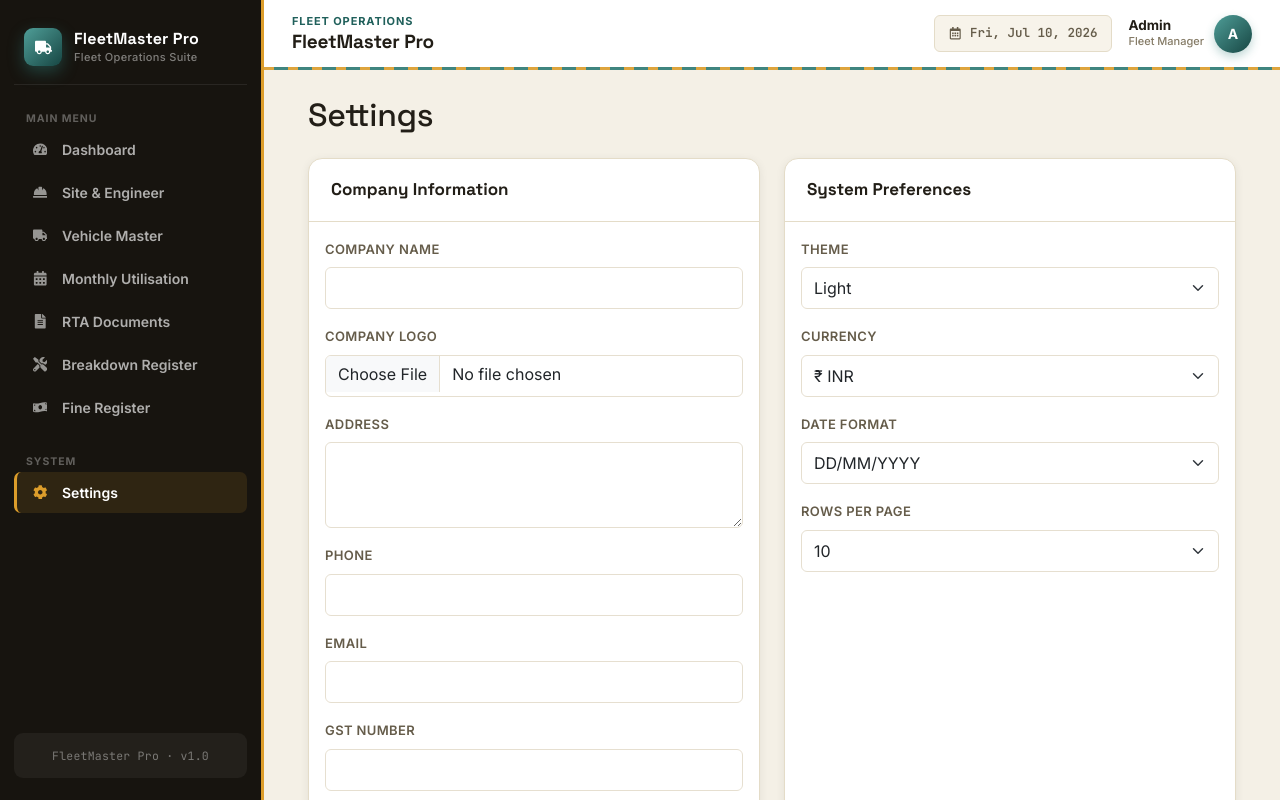
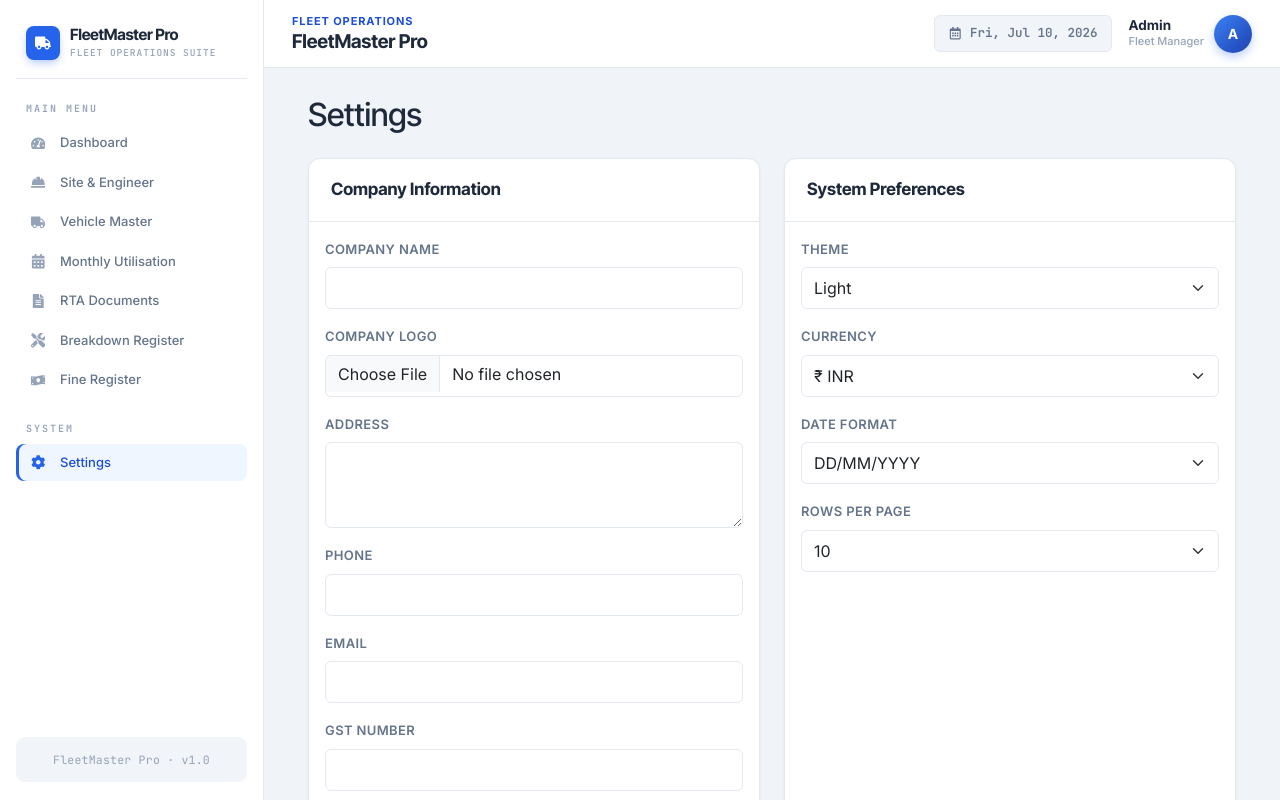
Before and after one commit to fleetmaster2026/FleetMaster, a React (Vite) app: page /settings in a window 1280 px wide. Built offline with nearby package versions, Linux system fonts and the light colour scheme; no server answers.

Commit message:
Update styles: index.html, index.css, layout.css, shared.css

```diff
--- a/index.html
+++ b/index.html
@@ -6,7 +6,7 @@
     <meta name="viewport" content="width=device-width, initial-scale=1.0" />
     <link rel="preconnect" href="https://fonts.googleapis.com" />
     <link rel="preconnect" href="https://fonts.gstatic.com" crossorigin />
-    <link href="https://fonts.googleapis.com/css2?family=Space+Grotesk:wght@500;600;700&family=Inter:wght@400;500;600;700&family=JetBrains+Mono:wght@400;500;600&display=swap" rel="stylesheet" />
+    <link href="https://fonts.googleapis.com/css2?family=Inter:wght@400;500;600;700&family=Inter+Tight:wght@500;600;700&family=JetBrains+Mono:wght@400;500;600&display=swap" rel="stylesheet" />
     <title>FleetMaster Pro</title>
   </head>
   <body>
--- a/src/index.css
+++ b/src/index.css
@@ -1,87 +1,92 @@
 /* =========================================================
    FleetMaster Design Tokens
-   "Operations console" identity: warm charcoal neutrals,
-   a steel-teal brand color (instrumentation, not another
-   indigo SaaS gradient), and amber reserved for caution /
-   the sidebar's signature accent stripe.
+   Restyled to match the Adminator 2026 admin dashboard
+   template (MIT licensed, github.com/puikinsh/Adminator-
+   admin-dashboard) - same variable names as before so every
+   component that already consumes them just picks up the
+   new values automatically.
 ========================================================= */
 
 :root{
 
-    /* Brand - steel teal */
-    --brand-50:#eaf5f4;
-    --brand-100:#cfe8e6;
-    --brand-400:#4f9e98;
-    --brand-500:#2c7a75;
-    --brand-600:#20605b;
-    --brand-700:#174643;
-    --brand-900:#0c2a28;
+    /* Brand - Adminator blue */
+    --brand-50:#EFF6FF;
+    --brand-100:#DBEAFE;
+    --brand-400:#3B82F6;
+    --brand-500:#2563EB;
+    --brand-600:#1D4ED8;
+    --brand-700:#1E40AF;
+    --brand-900:#1E3A8A;
 
-    /* Signature accent - caution amber, used sparingly */
-    --accent-amber:#dc9d2b;
-    --accent-amber-deep:#a86c14;
+    /* Signature accent - kept for anything still referencing it,
+       mapped to Adminator's orange */
+    --accent-amber:#F97316;
+    --accent-amber-deep:#C2410C;
 
-    /* Ink - warm charcoal, not cool slate */
-    --ink-950:#17140f;
-    --ink-900:#221e17;
-    --ink-800:#342f26;
-    --ink-700:#4b4436;
-    --ink-600:#655c4a;
-    --ink-500:#847a65;
-    --ink-400:#a89c85;
-    --ink-200:#e6dfd0;
-    --ink-100:#efe9db;
-    --ink-50:#f7f3ea;
+    /* Ink - Adminator's slate text/background scale */
+    --ink-950:#0B1120;
+    --ink-900:#1E293B;
+    --ink-800:#293548;
+    --ink-700:#475569;
+    --ink-600:#64748B;
+    --ink-500:#94A3B8;
+    --ink-400:#B0BAC9;
+    --ink-200:#E4E8EF;
+    --ink-100:#EEF1F5;
+    --ink-50:#F1F5F9;
 
     /* Status */
-    --success:#2f7d4f;
-    --success-bg:#e9f6ee;
-    --warning:#b5750f;
-    --warning-bg:#fbf1de;
-    --danger:#c1401f;
-    --danger-bg:#fbeae4;
-    --info:#3a6a94;
-    --info-bg:#eaf2f8;
-    --violet:#7a4f96;
-    --violet-bg:#f3edf7;
+    --success:#10B981;
+    --success-bg:#ECFDF5;
+    --warning:#F59E0B;
+    --warning-bg:#FFFBEB;
+    --danger:#EF4444;
+    --danger-bg:#FEF2F2;
+    --info:#0EA5E9;
+    --info-bg:#F0F9FF;
+    --violet:#8B5CF6;
+    --violet-bg:#F5F3FF;
 
     /* Surface */
-    --surface:#ffffff;
-    --surface-app:#f4f0e6;
-    --border-soft:#e4dcc8;
+    --surface:#FFFFFF;
+    --surface-app:#F0F4F8;
+    --border-soft:#E4E8EF;
 
-    /* Elevation - warm-tinted shadows to match the neutrals */
-    --shadow-xs:0 1px 2px rgba(23,20,15,.07);
-    --shadow-sm:0 2px 10px rgba(23,20,15,.07);
-    --shadow-md:0 10px 28px rgba(23,20,15,.10);
-    --shadow-lg:0 20px 46px rgba(23,20,15,.16);
-    --shadow-brand:0 10px 24px rgba(44,122,117,.28);
+    /* Elevation - Adminator's exact shadow values */
+    --shadow-xs:0 1px 2px 0 rgb(15 23 42 / 0.04);
+    --shadow-sm:0 1px 3px 0 rgb(15 23 42 / 0.06), 0 1px 2px -1px rgb(15 23 42 / 0.04);
+    --shadow-md:0 4px 6px -1px rgb(15 23 42 / 0.07), 0 2px 4px -2px rgb(15 23 42 / 0.05);
+    --shadow-lg:0 10px 15px -3px rgb(15 23 42 / 0.08), 0 4px 6px -4px rgb(15 23 42 / 0.05);
+    --shadow-brand:0 4px 10px -2px rgba(37,99,235,.40);
 
-    /* Radius - a touch more structured / less bubbly */
+    /* Radius */
     --r-sm:6px;
-    --r-md:10px;
-    --r-lg:14px;
-    --r-xl:18px;
+    --r-md:8px;
+    --r-lg:12px;
+    --r-xl:16px;
     --r-pill:999px;
 
-    /* Type */
+    /* Type - Inter + Inter Tight + JetBrains Mono, same as Adminator */
     --font-body:"Inter","Segoe UI",Tahoma,Geneva,Verdana,sans-serif;
-    --font-display:"Space Grotesk","Inter","Segoe UI",sans-serif;
+    --font-display:"Inter Tight","Inter","Segoe UI",sans-serif;
     --font-mono:"JetBrains Mono","SFMono-Regular",Consolas,"Liberation Mono",monospace;
 }
 
 body.dark{
 
-    --surface:#221e17;
-    --surface-app:#17140f;
-    --border-soft:#3a3327;
+    --surface:#141B2D;
+    --surface-app:#0B1120;
+    --border-soft:#222C42;
 
-    --ink-900:#f4efe3;
-    --ink-800:#e6dfd0;
-    --ink-700:#c9bea6;
-    --ink-600:#a89c85;
-    --ink-100:#2b2620;
-    --ink-50:#221e17;
+    --ink-900:#F1F5F9;
+    --ink-800:#E2E8F0;
+    --ink-700:#CBD5E1;
+    --ink-600:#94A3B8;
+    --ink-100:#1A2237;
+    --ink-50:#141B2D;
+
+    --brand-500:#60A5FA;
+    --brand-600:#3B82F6;
 
 }
 
@@ -159,11 +164,11 @@ h1,h2,h3,h4,h5,h6{
 .btn-primary{
     background:linear-gradient(135deg,var(--brand-500),var(--brand-700)) !important;
     border:none !important;
-    box-shadow:0 4px 12px rgba(44,122,117,.25);
+    box-shadow:0 4px 12px rgba(37,99,235,.25);
 }
 
 .btn-primary:hover{
-    box-shadow:0 6px 18px rgba(44,122,117,.35);
+    box-shadow:0 6px 18px rgba(37,99,235,.35);
 }
 
 /* =========================================================
@@ -184,7 +189,7 @@ textarea.form-control{
 .form-control:focus,
 .form-select:focus{
     border-color:var(--brand-500);
-    box-shadow:0 0 0 .18rem rgba(44,122,117,.18);
+    box-shadow:0 0 0 .18rem rgba(37,99,235,.18);
 }
 
 label{
--- a/src/layout.css
+++ b/src/layout.css
@@ -49,23 +49,26 @@ body,
 }
 
 /* =========================================================
-   Sidebar - "console rail": solid warm charcoal, active items
-   marked by a solid amber tab rather than a filled gradient
-   pill, echoing a rack of instrument switches.
+   Sidebar - matches Adminator's real shell: white surface,
+   thin border instead of a solid dark rail, and the active
+   item marked with a soft blue fill + inset left accent
+   (Adminator uses box-shadow: inset 3px 0 0 var(--primary)
+   rather than a visible border, so it stays crisp at any
+   zoom level).
 ========================================================= */
 
 .sidebar{
     width:264px;
     flex-shrink:0;
-    padding:22px 14px;
+    padding:22px 16px 18px;
     overflow-y:auto;
     overflow-x:hidden;
-    background:var(--ink-950);
-    color:#fff;
+    background:var(--surface);
+    color:var(--ink-800);
     display:flex;
     flex-direction:column;
-    gap:26px;
-    border-right:3px solid var(--accent-amber);
+    gap:22px;
+    border-right:1px solid var(--border-soft);
 }
 
 /* Logo / brand mark */
@@ -73,52 +76,55 @@ body,
 .sidebar-brand{
     display:flex;
     align-items:center;
-    gap:12px;
-    padding:6px 10px 18px;
-    border-bottom:1px solid rgba(255,255,255,.08);
+    gap:10px;
+    padding:4px 10px 18px;
+    border-bottom:1px solid var(--border-soft);
 }
 
 .sidebar-logo{
-    width:38px;
-    height:38px;
-    border-radius:9px;
-    background:linear-gradient(135deg,var(--brand-400),var(--brand-700));
+    width:34px;
+    height:34px;
+    border-radius:8px;
+    background:var(--brand-500);
     display:flex;
     align-items:center;
     justify-content:center;
-    font-size:17px;
+    font-size:16px;
     color:#fff;
-    box-shadow:0 6px 16px rgba(44,122,117,.45);
+    box-shadow:0 4px 10px -2px rgba(37,99,235,.40);
     flex-shrink:0;
 }
 
 .sidebar-title{
     font-family:var(--font-display);
-    font-size:16px;
+    font-size:15.5px;
     font-weight:700;
-    letter-spacing:.2px;
+    letter-spacing:-.02em;
     line-height:1.2;
-    color:#fff;
+    color:var(--ink-900);
 }
 
 .sidebar-subtitle{
-    font-size:11px;
-    color:rgba(255,255,255,.45);
+    font-size:9.5px;
+    color:var(--ink-500);
     font-weight:500;
-    letter-spacing:.03em;
+    letter-spacing:.1em;
+    text-transform:uppercase;
     margin-top:1px;
+    font-family:var(--font-mono);
 }
 
 /* Section label */
 
 .sidebar-section-label{
-    font-size:10.5px;
+    font-size:10px;
     font-weight:700;
     text-transform:uppercase;
-    letter-spacing:.09em;
-    color:rgba(255,255,255,.32);
-    padding:0 12px;
+    letter-spacing:.2em;
+    color:var(--ink-500);
+    padding:0 10px 6px;
     margin-bottom:2px;
+    font-family:var(--font-mono);
 }
 
 /* Menu */
@@ -135,14 +141,14 @@ body,
     display:flex;
     align-items:center;
     gap:12px;
-    padding:10px 12px 10px 13px;
-    border-radius:7px;
-    color:rgba(255,255,255,.66) !important;
+    padding:9px 12px;
+    border-radius:8px;
+    color:var(--ink-600) !important;
     text-decoration:none;
-    font-size:14px;
-    font-weight:600;
+    font-size:13px;
+    font-weight:500;
     position:relative;
-    border-left:3px solid transparent;
+    transition:background-color 180ms ease, color 180ms ease, box-shadow 180ms ease;
 }
 
 .sidebar-icon{
@@ -151,44 +157,43 @@ body,
     justify-content:center;
     width:20px;
     font-size:14.5px;
-    color:rgba(255,255,255,.55);
+    color:var(--ink-500);
 }
 
 .sidebar a:hover{
-    background:rgba(255,255,255,.05);
-    color:#fff !important;
+    background:var(--ink-50);
+    color:var(--ink-900) !important;
 }
 
 .sidebar a:hover .sidebar-icon{
-    color:rgba(255,255,255,.85);
+    color:var(--ink-700);
 }
 
 .sidebar a.active{
-    background:rgba(220,157,43,.12);
-    color:#fff !important;
-    border-left-color:var(--accent-amber);
+    background:var(--brand-50);
+    color:var(--brand-600) !important;
+    box-shadow:inset 3px 0 0 var(--brand-500);
 }
 
 .sidebar a.active .sidebar-icon{
-    color:var(--accent-amber);
+    color:var(--brand-500);
 }
 
 .sidebar-footer{
     margin-top:auto;
     padding:14px 12px;
     border-radius:9px;
-    background:rgba(255,255,255,.05);
+    background:var(--ink-50);
     font-size:11.5px;
-    color:rgba(255,255,255,.4);
+    color:var(--ink-500);
     text-align:center;
     letter-spacing:.02em;
     font-family:var(--font-mono);
 }
 
 /* =========================================================
-   Header - a thin caution-tape accent stripe under the bar
-   is the page's signature element: it's the one place amber
-   and teal appear together, and it never appears anywhere else.
+   Header - matches Adminator's real header: a plain white
+   bar with a single subtle bottom border, no extra accent.
 ========================================================= */
 
 .header{
@@ -202,18 +207,6 @@ body,
     border-bottom:1px solid var(--border-soft);
     position:relative;
     z-index:20;
-}
-
-.header::after{
-    content:"";
-    position:absolute;
-    left:0;
-    right:0;
-    bottom:-3px;
-    height:3px;
-    background:linear-gradient(90deg,var(--accent-amber) 0 40%,var(--brand-500) 40%);
-    background-size:24px 3px;
-    opacity:.9;
 }
 
 .header h2{
@@ -263,7 +256,7 @@ body,
     justify-content:center;
     font-weight:700;
     font-size:14px;
-    box-shadow:0 4px 10px rgba(44,122,117,.3);
+    box-shadow:0 4px 10px rgba(37,99,235,.3);
 }
 
 .header-user{
```
Also changed, not shown: src/styles/shared.css (+101 -103 lines).
